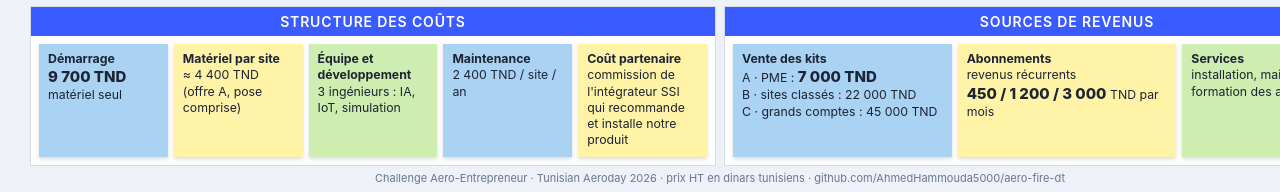
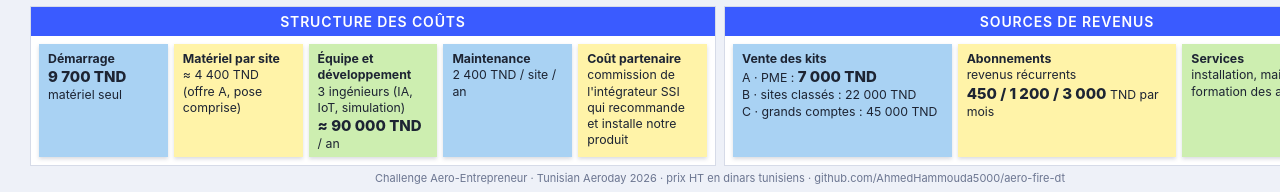
Before and after one commit to AhmedHammouda5000/aero-fire-dt, a plain HTML site: page docs/livrables/pdf_src/03_bmc.html in a window 1280 px wide. Shown: the part 605-797 px from the top of the page. Drawn offline with Linux system fonts and the light colour scheme; a web font is replaced by a local one.

Commit message:
BMC: engineering team estimate 90 000 TND / year

```diff
--- a/docs/livrables/pdf_src/03_bmc.html
+++ b/docs/livrables/pdf_src/03_bmc.html
@@ -82,7 +82,7 @@ body { width: 1440px; height: 800px; background: #eef1f8; font-family: "Inter",
 <div class="box co"><h2>Structure des coûts</h2><div class="in row">
   <div class="note bl"><b>Démarrage</b><br><span class="price">9 700 TND</span><br>matériel seul</div>
   <div class="note ye"><b>Matériel par site</b><br>≈ 4 400 TND<br>(offre A, pose comprise)</div>
-  <div class="note gr"><b>Équipe et développement</b><br>3 ingénieurs : IA, IoT, simulation</div>
+  <div class="note gr"><b>Équipe et développement</b><br>3 ingénieurs (IA, IoT, simulation)<br><span class="price">≈ 90 000 TND</span> / an</div>
   <div class="note bl"><b>Maintenance</b><br>2 400 TND / site / an</div>
   <div class="note ye"><b>Coût partenaire</b><br>commission de l'intégrateur SSI qui recommande et installe notre produit</div>
 </div></div>
```
Also changed, not shown: 1 other file.
